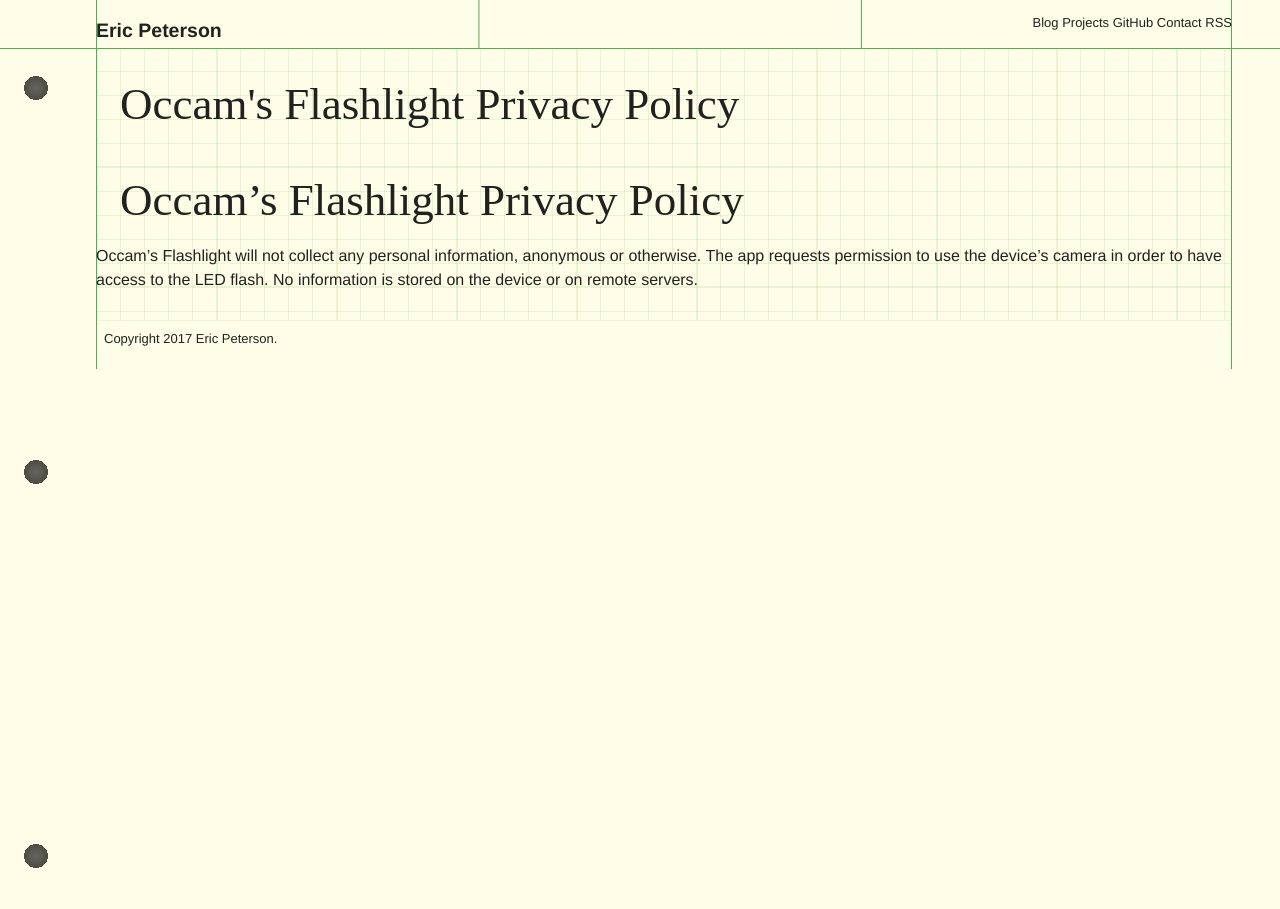
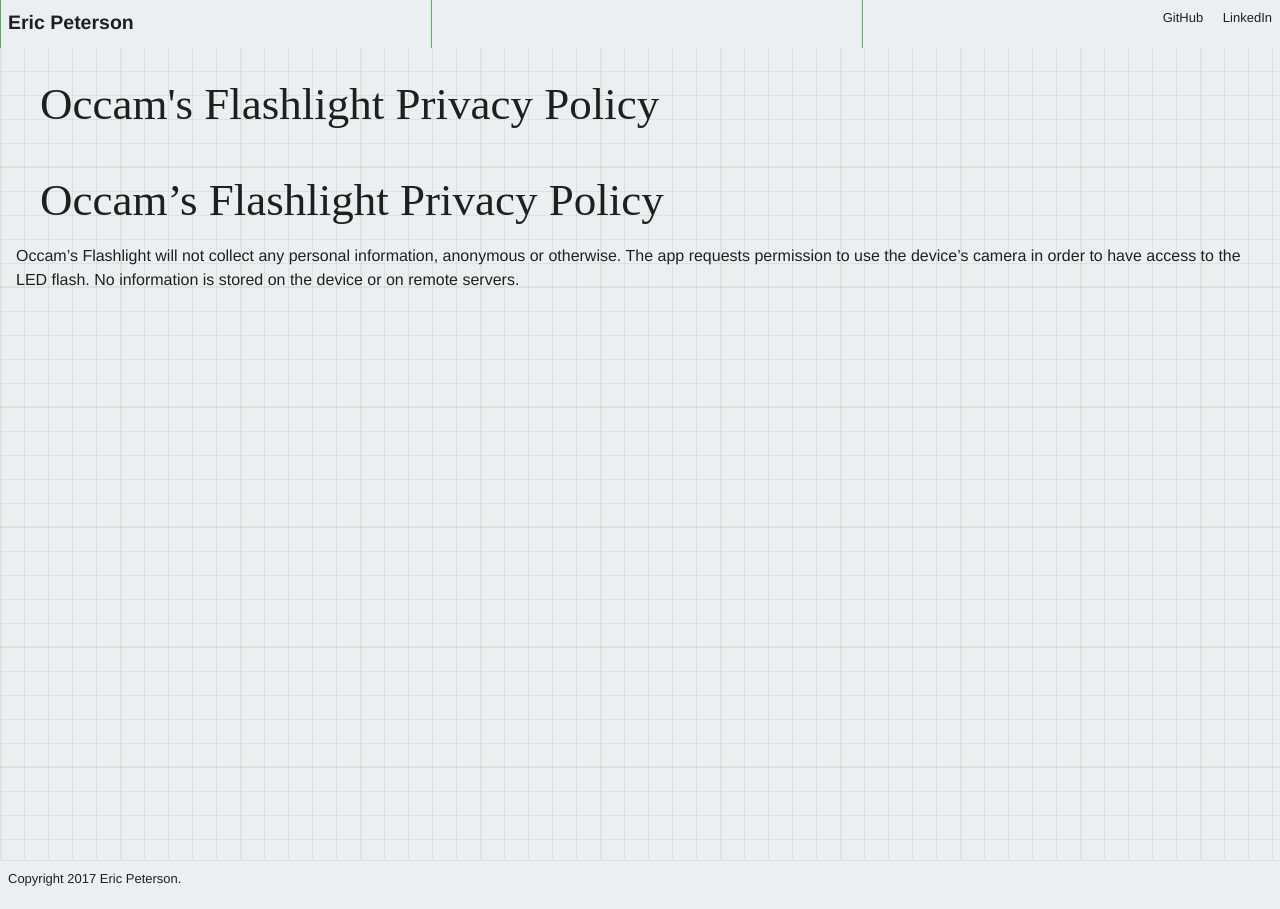
Before and after one commit to epeterson320/epeterson320.github.io, a Jekyll site: the page built from privacypolicy.md, in a window 1280 px wide. Built offline with Jekyll 4.4.1, drawn with Linux system fonts in a browser that asks for light colours; some web fonts are replaced.

Commit message:
Remove things

```diff
--- a/_data/projects.yml
+++ b/_data/projects.yml
@@ -4,3 +4,6 @@
 - name: Occam's Flashlight
   description: The simplest possible Android flashlight.
   link: https://play.google.com/store/apps/details?id=co.ericp.flashlight
+- name: Triangle Calculator
+  description: A web app that solves and displays triangles based on partially known measurements.
+  link: triangle-calculator
--- a/_includes/header.html
+++ b/_includes/header.html
@@ -1,14 +1,15 @@
 <header>
-  <a href="/">
-    <h2>{{ site.title }}</h2>
-  </a>
+  <h2>
+    <a href="#">{{ site.title }}</a>
+  </h2>
   <nav>
     <ul>
-      <li><a href="#">Blog</a></li>
-      <li><a href="#">Projects</a></li>
+      <!--<li><a href="#">Blog</a></li>
+      <li><a href="#">Projects</a></li>-->
       <li><a href="https://www.github.com/epeterson320">GitHub</a></li>
-      <li><a href="#">Contact</a></li>
-      <li><a href="#">RSS</a></li>
+      <li><a href="https://www.linkedin.com/in/eric-peterson-04581455/">LinkedIn</a></li>
+      <!--<li><a href="#">Contact</a></li>
+      <li><a href="#">RSS</a></li>-->
     </ul>
   </nav>
 </header>
--- a/_sass/constants.scss
+++ b/_sass/constants.scss
@@ -3,3 +3,19 @@
 $right-margin: 48px;
 $header-height: 48px;
 $horiz-margins: $left-margin + $right-margin;
+
+@mixin for-phone-only {
+  @media (max-width: 599px) { @content; }
+}
+@mixin for-tablet-portrait-up {
+  @media (min-width: 600px) { @content; }
+}
+@mixin for-tablet-landscape-up {
+  @media (min-width: 900px) { @content; }
+}
+@mixin for-desktop-up {
+  @media (min-width: 1200px) { @content; }
+}
+@mixin for-big-desktop-up {
+  @media (min-width: 1800px) { @content; }
+}
--- a/_sass/eng_paper_background.scss
+++ b/_sass/eng_paper_background.scss
@@ -4,8 +4,25 @@
 $cell: 24px;
 
 body {
+  background-color: rgb(236,239,241);
+}
+
+.container {
   margin: 0;
+
+  @include for-tablet-landscape-up {
+    margin: 24px auto;
     padding: 0;
+    border-radius: 2px;
+    box-shadow: 0 4px 4px rgba(0, 0, 0, 0.12);
+  }
+
+  background:
+    // top rule
+    linear-gradient($divider, $divider)
+    0 #{$header-height} / 100% 1px no-repeat $bg;
+
+  @include for-tablet-landscape-up {
     padding-left: $left-margin;
     padding-right: $right-margin;
 
@@ -21,17 +38,18 @@
       top right #{$right-margin} / 1px 100% no-repeat,
       // holes on the side
       radial-gradient(circle,
-      rgba(0, 0, 0, 0.6) 0,
-      rgba(0, 0, 0, 0.7) 12px,
+        (rgb(236, 239, 241) - #111) 0,
+        (rgb(236, 239, 241) - #222) 12px,
         transparent 12px,
         transparent)
-    24px -104px / 24px 384px repeat-y;
-  background-color: $bg;
+      24px -104px / 24px 384px repeat-y $bg;
+  }
 }
 
 header {
   height: $header-height;
   // top section divider lines
+  @include for-tablet-landscape-up {
     background:
       linear-gradient(90deg,
         $divider 0,
@@ -39,6 +57,7 @@
         transparent 1px,
         transparent)
       0 / calc(101% / 3) $header-height repeat-x;
+  }
 }
 
 main {
@@ -90,4 +109,5 @@
       transparent)
      0 0 / 120px 100% repeat-x;
   border-bottom: 1px solid $gridline;
+  min-height: 780px;
 }
--- a/assets/css/style.scss
+++ b/assets/css/style.scss
@@ -12,6 +12,10 @@
   font-weight: 400;
   line-height: 1.5;
   color: $text;
+}
+
+.container {
+  max-width: 900px;
 }
 
 h1, p {
@@ -30,27 +34,33 @@
 header {
   h2, nav, ul, li {
     display: inline-block;
+    margin: 0;
+    padding: 0;
   }
   nav {
     float: right;
   }
-  nav, ul {
-
+  h2, li {
+    height: $header-height - 16px;
+    padding: 8px;
+    vertical-align: bottom;
   }
 }
 
 main {
-  padding: 8px 0 24px;
+  padding: 8px 16px 24px;
   h1 {
     padding: 12px 24px;
     font-size: 45px;
     font-weight: 400;
     line-height: 72px;
     font-family: 'BioRhyme', serif;
+    @include for-phone-only {
+      font-size: 33px;
+    }
   }
   h2 {
     font-family: 'BioRhyme', serif;
-    clear: both;
   }
   p {
     margin: -4px 0 4px;
@@ -81,6 +91,7 @@
       transition-duration: 350ms;
     }
   }
+}
 .code-behind {
   position: absolute;
   top: 0;
@@ -100,17 +111,25 @@
   padding: 8px 8px 48px;
   box-shadow: 0 4px 4px rgba(0, 0, 0, 0.12);
   transition: transform 1s ease-in-out;
+  @include for-phone-only {
+    padding-bottom: 24px;
   }
 }
-
+.pic {
+  width: 300px;
+  height: 300px;
+  @include for-phone-only {
+    width: 120px;
+    height: 120px;
+  }
+}
 .project-list {
-  margin-bottom: 0;
+  margin: 0;
+  li {
+    margin-bottom: 8px;
   }
-
-/* Mobile Landscape Size to Tablet Portrait (devices and browsers) */
-@media only screen and (min-width: 480px) and (max-width: 767px) { }
-
-/* Mobile Portrait Size to Mobile Landscape Size (devices and browsers) */
-@media only screen and (max-width: 479px) {
-  font-size: 14px;
+  a {
+    color: #0091EA;
+    font-weight: 600;
   }
+}
```
Also changed, not shown: _layouts/landing.html (+6 -2 lines). Lines whose indentation alone changed are shown as unchanged.
